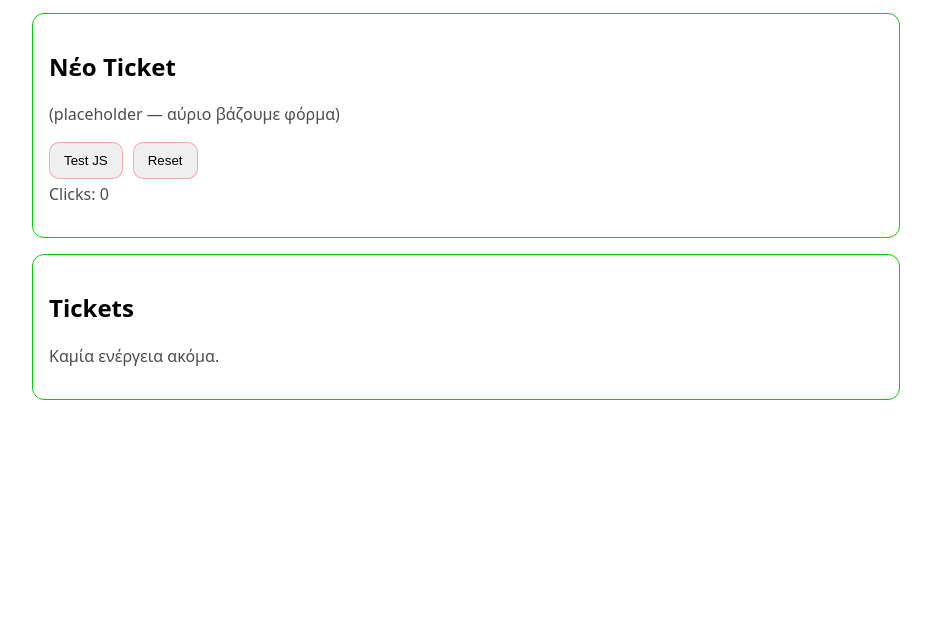
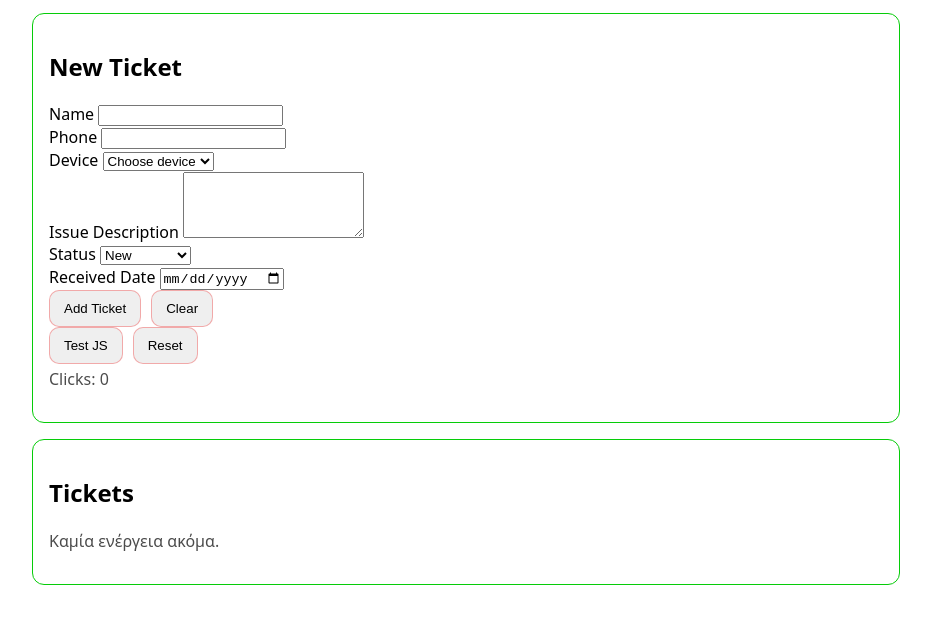
Before and after one commit to kosmolazaros/repair-ticket-lite, a plain HTML site: page index.html in a window 1280 px wide. Shown: the part 161-784 px from the top of the page, without its empty margins (174-1105 px from the left). Drawn offline with Linux system fonts and the light colour scheme.

Commit message:
feat: add ticket form (task 2)

```diff
--- a/index.html
+++ b/index.html
@@ -1,5 +1,5 @@
 <!doctype html>
-<html lang="en">
+<html lang="el">
   <head>
     <meta charset="UTF-8" />
     <meta name="viewport" content="width=device-width, initial-scale=1.0" />
@@ -14,8 +14,85 @@
 
     <main class="container">
       <section class="card">
-  <h2>Νέο Ticket</h2>
-  <p class="muted">(placeholder — αύριο βάζουμε φόρμα)</p>
+        <h2>New Ticket</h2>
+   <form id="ticketForm">
+    <div class="form-grid">
+     <div class="form-group">
+      <label for="customerName">Name</label>
+      <input
+       id="customerName"
+       name="customerName"
+       type="text"
+       required
+       autocomplete="name"
+       />
+      <small class="error" data-error-for="customerName"></small>
+    </div>
+
+   <div class="form-group">
+    <label for="phone">Phone</label>
+    <input
+    id="phone"
+    name="phone"
+    type="tel"
+    required
+    autocomplete="tel"
+    />
+    <small class="error" data-error-for="phone"></small>
+   </div>
+
+   <div class="form-group">
+    <label for="device">Device</label>
+    <select id="device" name="device" required>
+     <option value="" selected disabled>Choose device</option>
+     <option value="phone">Phone</option>
+     <option value="laptop">Laptop</option>
+     <option value="tablet">Tablet</option>
+     <option value="other">Other</option>
+    </select>
+    <small class="error" data-error-for="device"></small>
+   </div>
+
+   <div class="form-group">
+     <label for="issue">Issue Description</label>
+     <textarea
+      id="issue"
+      name="issue"
+      required
+      minlength="10"
+      rows="4"
+      ></textarea>
+      <small class="error" data-error-for="issue"></small>
+    </div>
+
+   <div class="form-group">
+     <label for="status">Status</label>
+     <select id="status" name="status" required>
+      <option value="new">New</option>
+      <option value="in-progress">In Progress</option>
+      <option value="ready">Ready</option>
+      <option value="delivered">Delivered</option>
+     </select>
+     <small class="error" data-error-for="status"></small>
+   </div>
+
+   <div class="form-group">
+     <label for="receivedDate">Received Date</label>
+     <input
+      id="receivedDate"
+      name="receivedDate"
+      type="date"
+      required
+      />
+      <small class="error" data-error-for="receivedDate"></small>
+    </div>
+   </div>
+
+   <div class="row">
+    <button type="submit">Add Ticket</button>
+    <button type="reset">Clear</button>
+  </div>
+ </form>
 
   <div class="row">
     <button id="testBtn" type="button">Test JS</button>
@@ -25,7 +102,7 @@
   <p id="clickInfo" class="muted">Clicks: 0</p>
 </section>
 
-<section class="card">
+ <section class="card">
   <h2>Tickets</h2>
   <div id="ticketsList" class="tickets-list">
     <p class="muted">Καμία ενέργεια ακόμα.</p>
```
